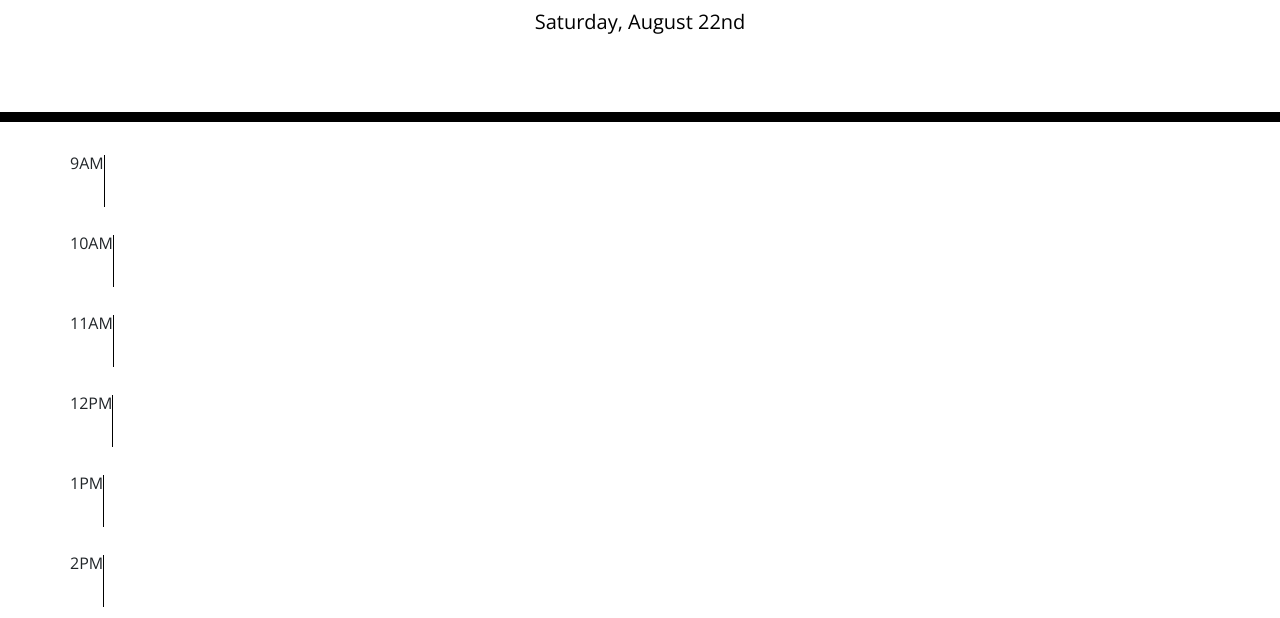
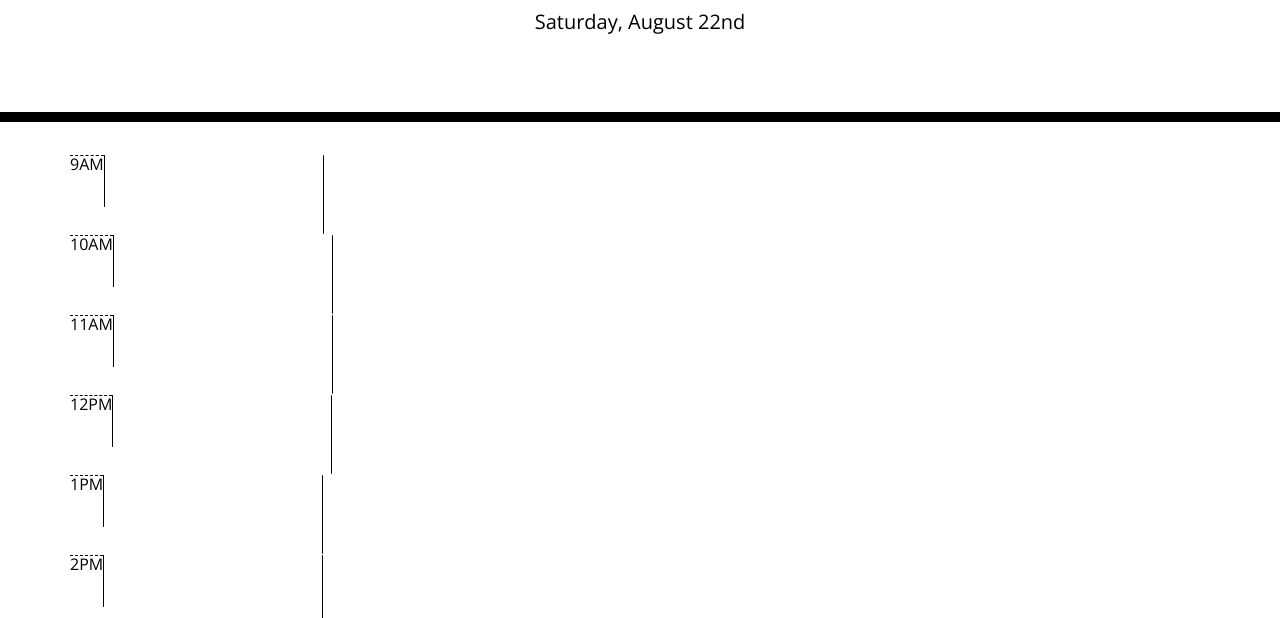
Before and after one commit to abbynf/workday-scheduler, a plain HTML site: page index.html in a window 1280 px wide. Shown: the part 182-800 px from the top of the page. Drawn offline with nearby package versions, Linux system fonts and the light colour scheme.

Commit message:
added some styles to columns

```diff
--- a/Assets/style.css
+++ b/Assets/style.css
@@ -21,21 +21,25 @@ textarea {
     border-bottom: 10px solid black;
 }
 
+/* Don't know what this is referring to */
 .description{
     white-space: pre-wrap;
 }
 
-.time-block{
+  /*is this for each row as a whole?   */
+.time-block {
     text-align: center;
     border-radius: 15px;
 }
 
+/* applied */
 .row {
     white-space: pre-wrap;
     height: 80px;
     border-top: 1px solid white;;
 }
 
+/* applied */
 .hour {
     background-color: #ffffff;
     color: #000000;
--- a/Develop/script.js
+++ b/Develop/script.js
@@ -12,13 +12,13 @@ newDiv = "<div></div";
 // This loop creates a div for the row, three divs for the columns
 for (i = 0; i < 9; i++) {
     var newRow = $(newDiv);
-    newRow.addClass("row");
+    newRow.addClass("row time-block");
     containerEl.append(newRow)
 
     // Create three columns, append all to newRow
     // Creates column to hold time of timeblock
     newColTime = $(newDiv);
-    newColTime.addClass("column")
+    newColTime.addClass("column hour")
               .text(hoursAvailable[i]);
     newRow.append(newColTime);
 
@@ -31,7 +31,7 @@ for (i = 0; i < 9; i++) {
 
     // Creates column to hold save button
     newColBtn = $(newDiv);
-    newColBtn.addClass("column");
+    newColBtn.addClass("column saveBtn");
     newRow.append(newColBtn);
 
 
```
